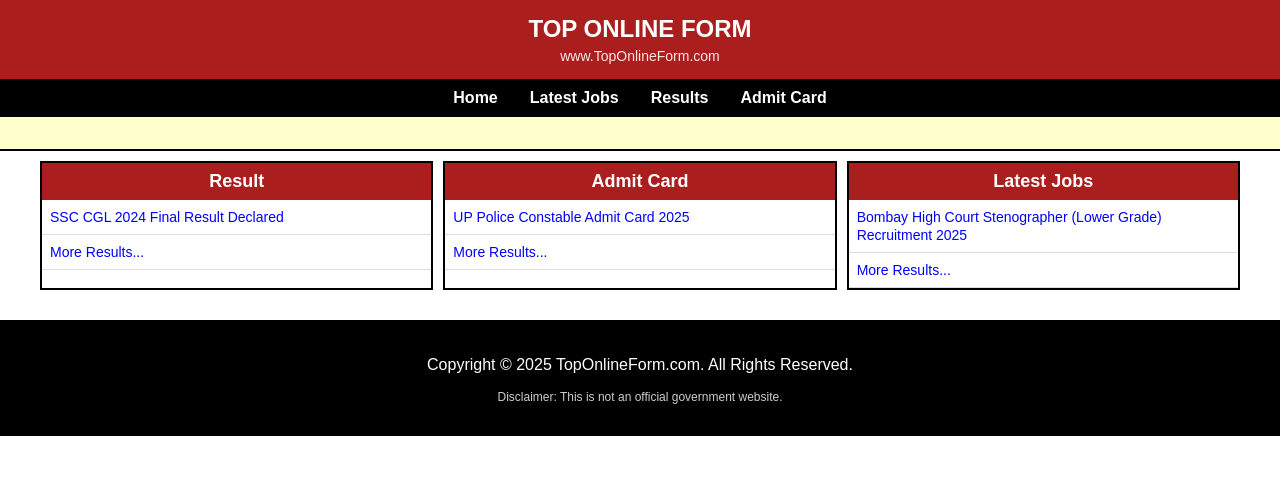
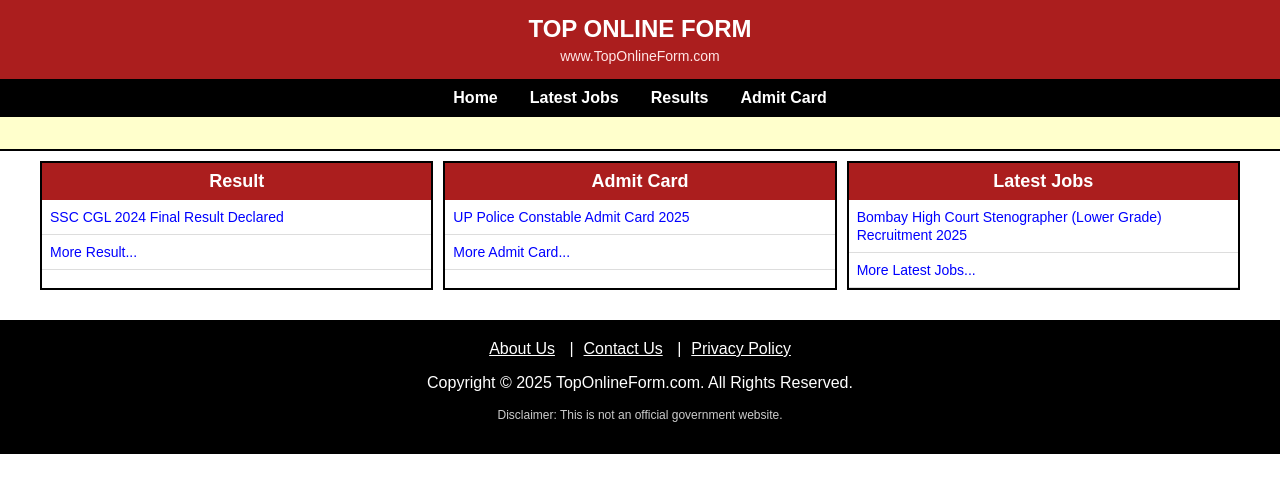
Before and after one commit to dr90929/govt-jobs-portal, a React (Vite) app: page / in a window 1280 px wide. Shown: the top 492 px of the page. Built offline with nearby package versions, Linux system fonts and the light colour scheme.

Commit message:
Update App.jsx

```diff
--- a/src/App.jsx
+++ b/src/App.jsx
@@ -1,6 +1,9 @@
 import React from 'react';
 import { Routes, Route, Link, useParams } from 'react-router-dom';
 import { jobsData } from './jobsData';
+import About from './About';
+import Contact from './Contact';
+import Privacy from './Privacy';
 
 // --- Components ---
 
@@ -38,8 +41,8 @@
             <Link to={`/job/${job.id}`}>{job.title}</Link>
           </li>
         ))}
-        {/* Fake links to make it look full */}
-        <li><a href="#">More Results...</a></li>
+        {/* Fake links for design */}
+        <li><Link to="/">More {title}...</Link></li>
       </ul>
     </div>
   );
@@ -62,10 +65,8 @@
   return (
     <div className="job-container">
       <h1 className="job-title">{job.title}</h1>
-
       <p style={{textAlign: 'center'}}><strong>Post Date:</strong> {job.postDate} | <strong>Short Info:</strong> {job.shortInfo}</p>
 
-      {/* Dates & Fees Table */}
       {job.importantDates.length > 0 && (
         <table>
           <tbody>
@@ -74,22 +75,13 @@
               <th className="green-header" width="50%">Application Fee</th>
             </tr>
             <tr>
-              <td>
-                <ul>
-                  {job.importantDates.map((d, i) => <li key={i}><strong>{d.label}:</strong> {d.value}</li>)}
-                </ul>
-              </td>
-              <td>
-                <ul>
-                  {job.applicationFee.map((f, i) => <li key={i}><strong>{f.category}:</strong> {f.amount}</li>)}
-                </ul>
-              </td>
+              <td><ul>{job.importantDates.map((d, i) => <li key={i}><strong>{d.label}:</strong> {d.value}</li>)}</ul></td>
+              <td><ul>{job.applicationFee.map((f, i) => <li key={i}><strong>{f.category}:</strong> {f.amount}</li>)}</ul></td>
             </tr>
           </tbody>
         </table>
       )}
 
-      {/* Age Limit */}
       {job.ageLimit && (
         <>
           <div className="section-header">Age Limit</div>
@@ -97,7 +89,6 @@
         </>
       )}
 
-      {/* Vacancy Details */}
       {job.vacancyDetails.length > 0 && (
         <>
           <div className="section-header">Vacancy Details</div>
@@ -111,33 +102,19 @@
             </thead>
             <tbody>
               {job.vacancyDetails.map((item, index) => (
-                <tr key={index}>
-                  <td>{item.postName}</td>
-                  <td>{item.totalPost}</td>
-                  <td>{item.eligibility}</td>
-                </tr>
+                <tr key={index}><td>{item.postName}</td><td>{item.totalPost}</td><td>{item.eligibility}</td></tr>
               ))}
             </tbody>
           </table>
         </>
       )}
 
-      {/* Important Links */}
       <div className="section-header">Important Links</div>
       <table className="important-links">
         <tbody>
-          <tr>
-            <td><strong>Apply Online</strong></td>
-            <td align="center"><a href={job.links.applyOnline} className="click-here" target="_blank" rel="noreferrer">Click Here</a></td>
-          </tr>
-          <tr>
-            <td><strong>Download Notification</strong></td>
-            <td align="center"><a href={job.links.notification} className="click-here" target="_blank" rel="noreferrer">Click Here</a></td>
-          </tr>
-          <tr>
-            <td><strong>Official Website</strong></td>
-            <td align="center"><a href={job.links.officialWebsite} className="click-here" target="_blank" rel="noreferrer">Click Here</a></td>
-          </tr>
+          <tr><td><strong>Apply Online</strong></td><td align="center"><a href={job.links.applyOnline} className="click-here" target="_blank" rel="noreferrer">Click Here</a></td></tr>
+          <tr><td><strong>Download Notification</strong></td><td align="center"><a href={job.links.notification} className="click-here" target="_blank" rel="noreferrer">Click Here</a></td></tr>
+          <tr><td><strong>Official Website</strong></td><td align="center"><a href={job.links.officialWebsite} className="click-here" target="_blank" rel="noreferrer">Click Here</a></td></tr>
         </tbody>
       </table>
     </div>
@@ -147,6 +124,11 @@
 function Footer() {
   return (
     <div style={{background: '#000', color: 'white', padding: '20px', textAlign: 'center', marginTop: '20px'}}>
+      <div style={{marginBottom: '10px'}}>
+        <Link to="/about" style={{color: 'white', margin: '0 10px'}}>About Us</Link> |
+        <Link to="/contact" style={{color: 'white', margin: '0 10px'}}>Contact Us</Link> |
+        <Link to="/privacy" style={{color: 'white', margin: '0 10px'}}>Privacy Policy</Link>
+      </div>
       <p>Copyright © 2025 TopOnlineForm.com. All Rights Reserved.</p>
       <p style={{fontSize: '12px', color: '#ccc'}}>Disclaimer: This is not an official government website.</p>
     </div>
@@ -160,6 +142,9 @@
       <Routes>
         <Route path="/" element={<Home />} />
         <Route path="/job/:id" element={<JobDetails />} />
+        <Route path="/about" element={<About />} />
+        <Route path="/contact" element={<Contact />} />
+        <Route path="/privacy" element={<Privacy />} />
       </Routes>
       <Footer />
     </>
```
